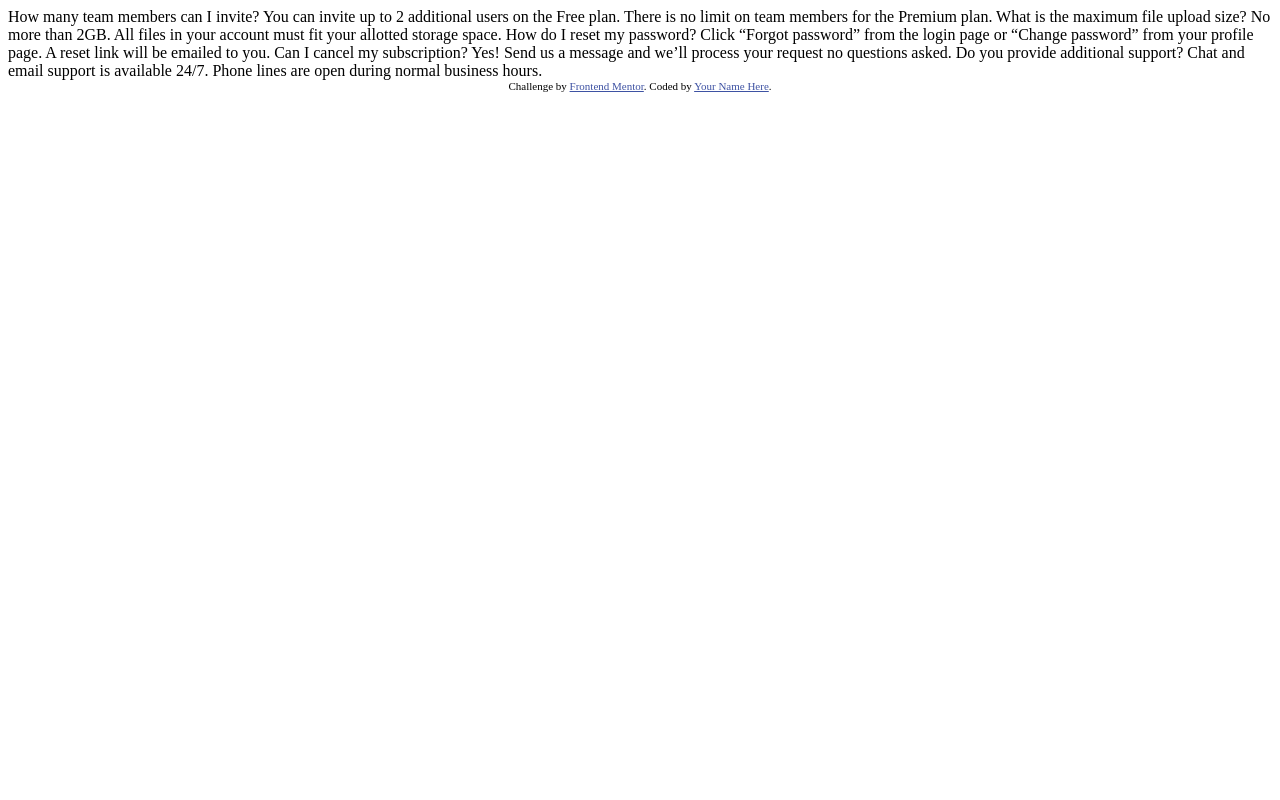
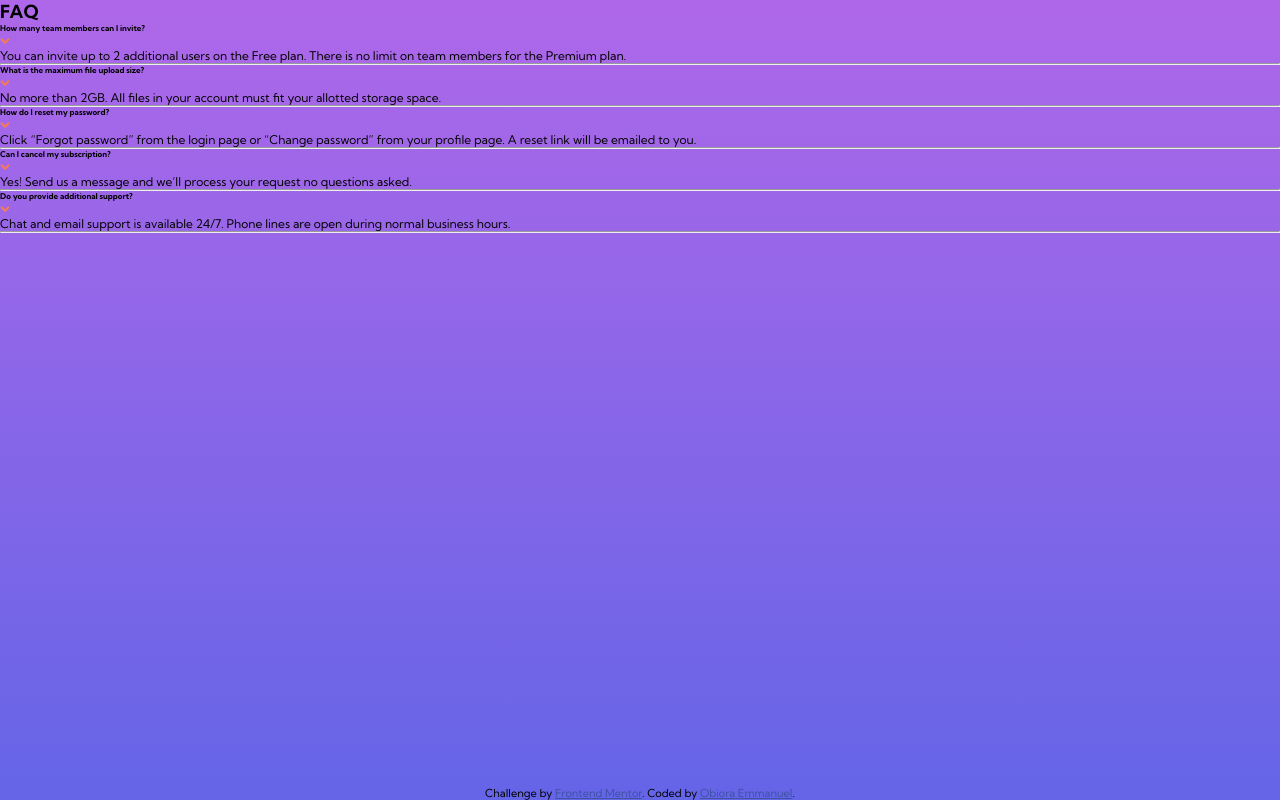
Before and after one commit to Emmanuel-obiora/faq-accordion-card, a plain HTML site: page index.html in a window 1280 px wide. Drawn offline with Linux system fonts and the light colour scheme.

Commit message:
Setting-up web template

```diff
--- a/index.html
+++ b/index.html
@@ -8,33 +8,73 @@
 
   <title>Frontend Mentor | FAQ Accordion Card</title>
 
-  <!-- Feel free to remove these styles or customise in your own stylesheet 👍 -->
-  <style>
-    .attribution { font-size: 11px; text-align: center; }
-    .attribution a { color: hsl(228, 45%, 44%); }
-  </style>
+  <!-- linking external style sheet -->
+  <link rel="stylesheet" href="./src/styles.css">
+
 </head>
 <body>
-  How many team members can I invite?
-  You can invite up to 2 additional users on the Free plan. There is no limit on
-  team members for the Premium plan.
+  <main>
+    <div></div>
+    <section>
+      <h1>FAQ</h1>
+      <div>
+        <article>
+          <h6>How many team members can I invite?</h6>
+          <img src="./images/icon-arrow-down.svg" alt="">
+        </article>
+        <p>You can invite up to 2 additional users on the Free plan. There is no limit on
+          team members for the Premium plan.
+        </p>
+        <hr />
+      </div>
+      <div>
+        <article>
+          <h6>What is the maximum file upload size?</h6>
+          <img src="./images/icon-arrow-down.svg" alt="">
+        </article>
+        <p>No more than 2GB. All files in your
+          account must fit your allotted storage space.
+        </p>
+        <hr />
+      </div>
+      <div>
+        <article>
+          <h6>How do I reset my password?</h6>
+          <img src="./images/icon-arrow-down.svg" alt="">
+        </article>
+        <p>Click “Forgot password” from the login page or “Change password” from your profile page.
+          A reset link will be emailed to you.
+        </p>
+        <hr />
+      </div>
+      <div>
+        <article>
+          <h6>Can I cancel my subscription?</h6>
+          <img src="./images/icon-arrow-down.svg" alt="">
+        </article>
+        <p>Yes! Send us a message and we’ll process
+          your request no questions asked.
+        </p>
+        <hr />
+      </div>
+      <div>
+        <article>
+          <h6>Do you provide additional support?</h6>
+          <img src="./images/icon-arrow-down.svg" alt="">
+        </article>
+        <p>Chat and email support is available 24/7.
+          Phone lines are open during normal business hours.
+        </p>
+        <hr />
+      </div>
+    </section>
+  </main>
 
-  What is the maximum file upload size?
-  No more than 2GB. All files in your account must fit your allotted storage space.
+  <footer class="attribution">
+    Challenge by <a href="https://www.frontendmentor.io?ref=challenge" rel="noopener" target="_blank">Frontend Mentor</a>.
+    Coded by <a href="https://emmanuel-obiora.github.io/portfolio-about-me-/src" rel="noopener" target="_blank">Obiora Emmanuel</a>.
+  </footer>
 
-  How do I reset my password?
-  Click “Forgot password” from the login page or “Change password” from your profile page.
-  A reset link will be emailed to you.
-
-  Can I cancel my subscription?
-  Yes! Send us a message and we’ll process your request no questions asked.
-
-  Do you provide additional support?
-  Chat and email support is available 24/7. Phone lines are open during normal business hours.
-
-  <div class="attribution">
-    Challenge by <a href="https://www.frontendmentor.io?ref=challenge" target="_blank">Frontend Mentor</a>.
-    Coded by <a href="#">Your Name Here</a>.
-  </div>
+  <script src="./script.js"></script>
 </body>
 </html>
--- /dev/null
+++ b/sass styles/_config.scss
@@ -0,0 +1,23 @@
+@import url('https://fonts.googleapis.com/css2?family=Kumbh+Sans:wght@400;700&display=swap');
+
+*{
+    margin: 0;
+    padding: 0;
+    box-sizing: border-box;
+}
+
+$Very-dark-desaturated-blue: hsl(238, 29%, 16%);
+$Soft-red: hsl(14, 88%, 65%);
+$Soft-violet: hsl(273, 75%, 66%);
+$Soft-blue: hsl(240, 73%, 65%);
+$Very-dark-grayish-blue: hsl(237, 12%, 33%);
+$Dark-grayish-blue: hsl(240, 6%, 50%);
+$Light-grayish-blue: hsl(240, 5%, 91%);
+
+body{
+    display: grid;
+    min-height: 100vh;
+    font-size: 12px;
+    font-family: 'Kumbh Sans', sans-serif;
+    background: linear-gradient(to bottom, hsl(273, 75%, 66%), hsl(240, 73%, 65%));
+}
--- /dev/null
+++ b/sass styles/_footer.scss
@@ -0,0 +1,10 @@
+
+.attribution {
+    font-size: 11px;
+    text-align: center;
+    margin-top: auto;
+}
+
+.attribution a {
+    color: hsl(228, 45%, 44%);
+}
--- /dev/null
+++ b/sass styles/_main.scss
@@ -0,0 +1,6 @@
+main{
+    margin: auto auto 0 auto;
+    background: $Light-grayish-blue;
+    display: flex;
+    gap: 1rem;
+}
--- /dev/null
+++ b/sass styles/styles.scss
@@ -0,0 +1,2 @@
+@import 'config';
+@import 'footer'
```
Also changed, not shown: script.js (added), src/styles.css (added).
